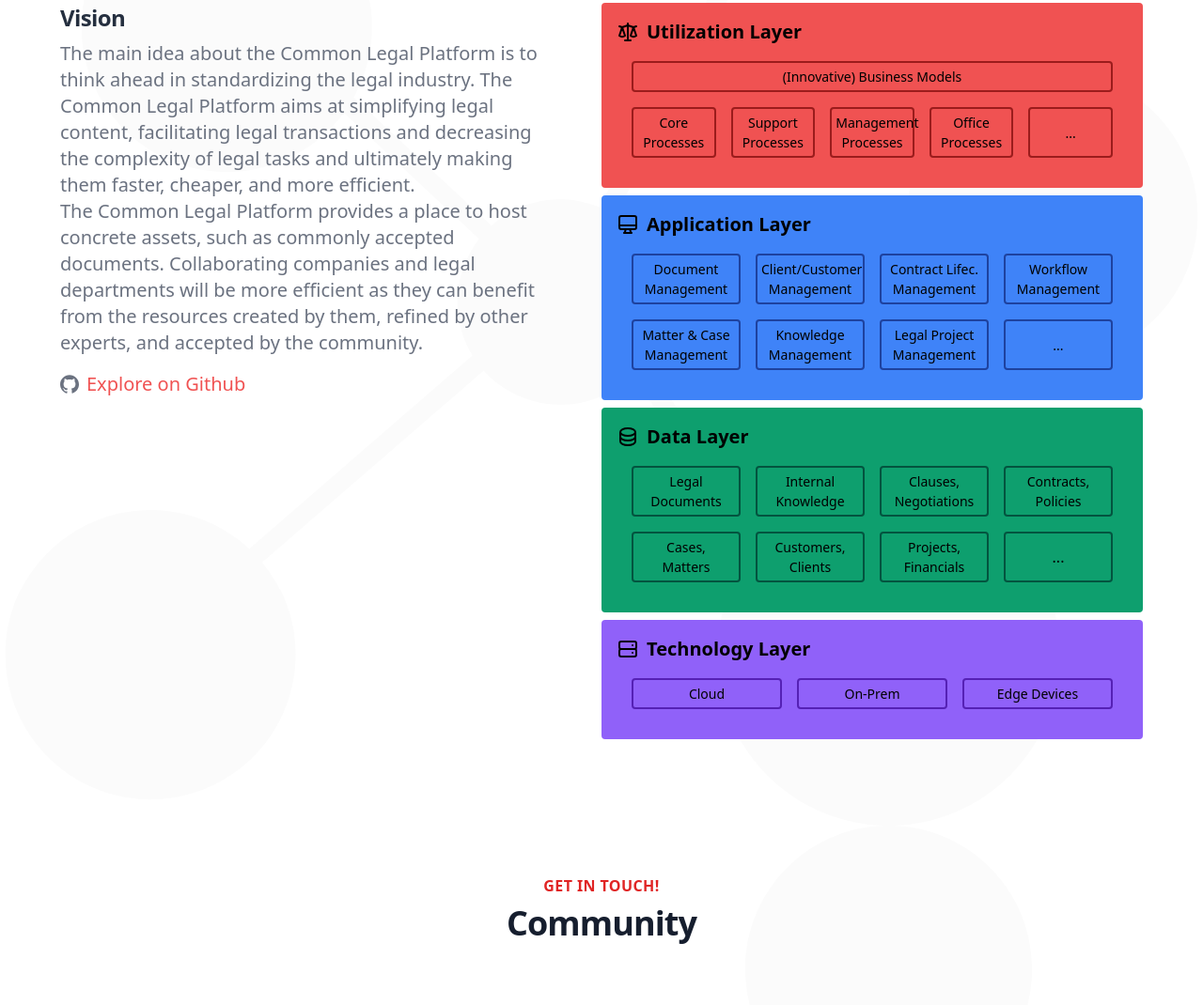
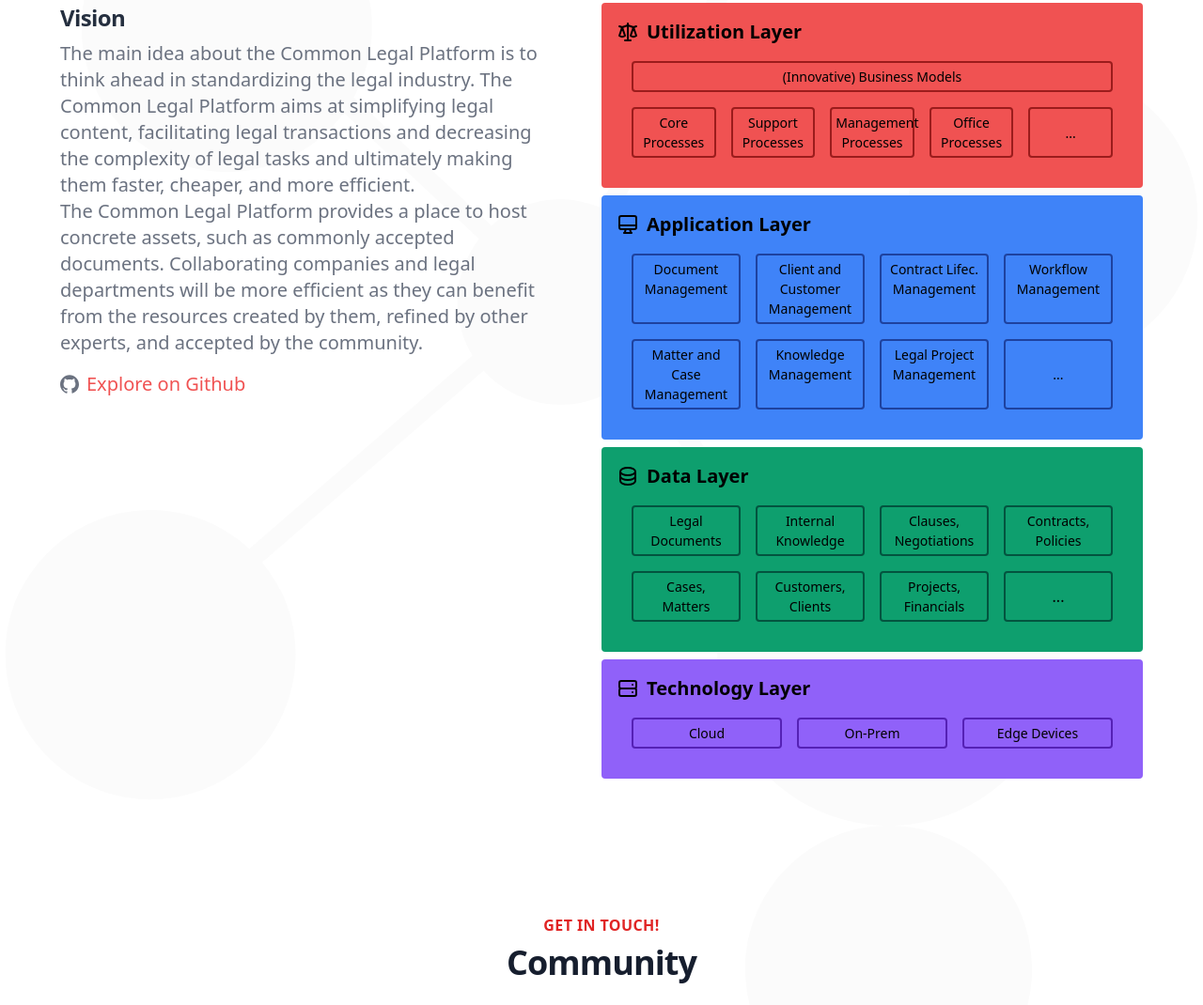
Before and after one commit to Liquid-Legal-Institute/Liquid-Legal-Institute.github.io, a website: page index.html in a window 1280 px wide. Shown: the part 1797-2867 px from the top of the page at 94% size. Drawn offline with Linux system fonts and the light colour scheme.

Commit message:
Update index.html

```diff
--- a/index.html
+++ b/index.html
@@ -269,7 +269,7 @@
                         Document <br> Management
                     </div>
                     <div class="border-2 text-sm border-blue-800 text-center rounded p-1">
-                        Client/Customer Management
+                        Client and Customer <br> Management
                     </div>
                     <div class="border-2 text-sm border-blue-800 text-center rounded p-1">
                         Contract Lifec. <br> Management
@@ -278,7 +278,7 @@
                         Workflow <br> Management
                     </div>
                     <div class="border-2 text-sm border-blue-800 text-center rounded p-1">
-                        Matter & Case Management
+                        Matter and Case <br> Management
                     </div>
                     <div class="border-2 text-sm border-blue-800 text-center rounded p-1">
                         Knowledge <br> Management
```
